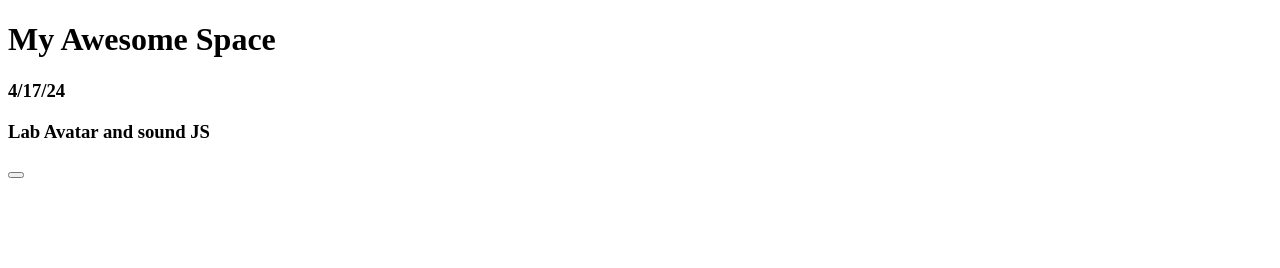
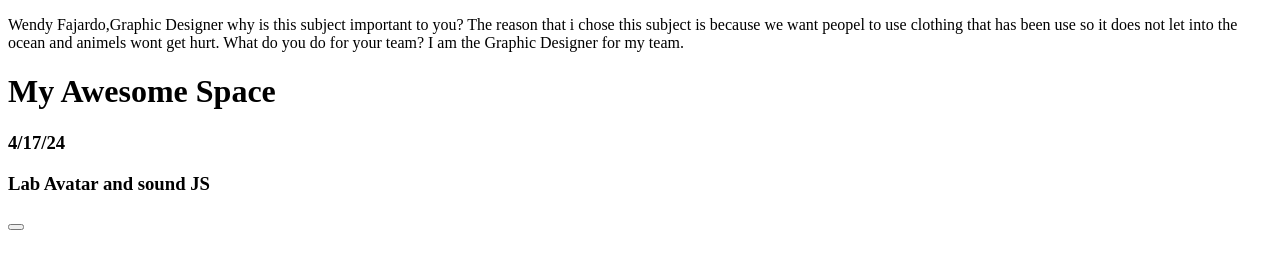
Before and after one commit to 12tanisha12/DesignLeagueTeam, a plain HTML site: page Wendy.html in a window 1280 px wide. Drawn offline with Linux system fonts and the light colour scheme.

Commit message:
Update Wendy.html

```diff
--- a/Wendy.html
+++ b/Wendy.html
@@ -7,6 +7,7 @@
   <title>Wendy</title>
 </head>
 <body>
+  <P>Wendy Fajardo,Graphic Designer why is this subject important to you? The reason that i chose this subject is because we want peopel to use clothing that has been use so it does not let into the ocean and animels wont get hurt. What do you do for your team? I am the Graphic Designer for my team.</P>
   <h1>My Awesome Space</h1>
   <div class="wrapper">
     <div class="container">
```
